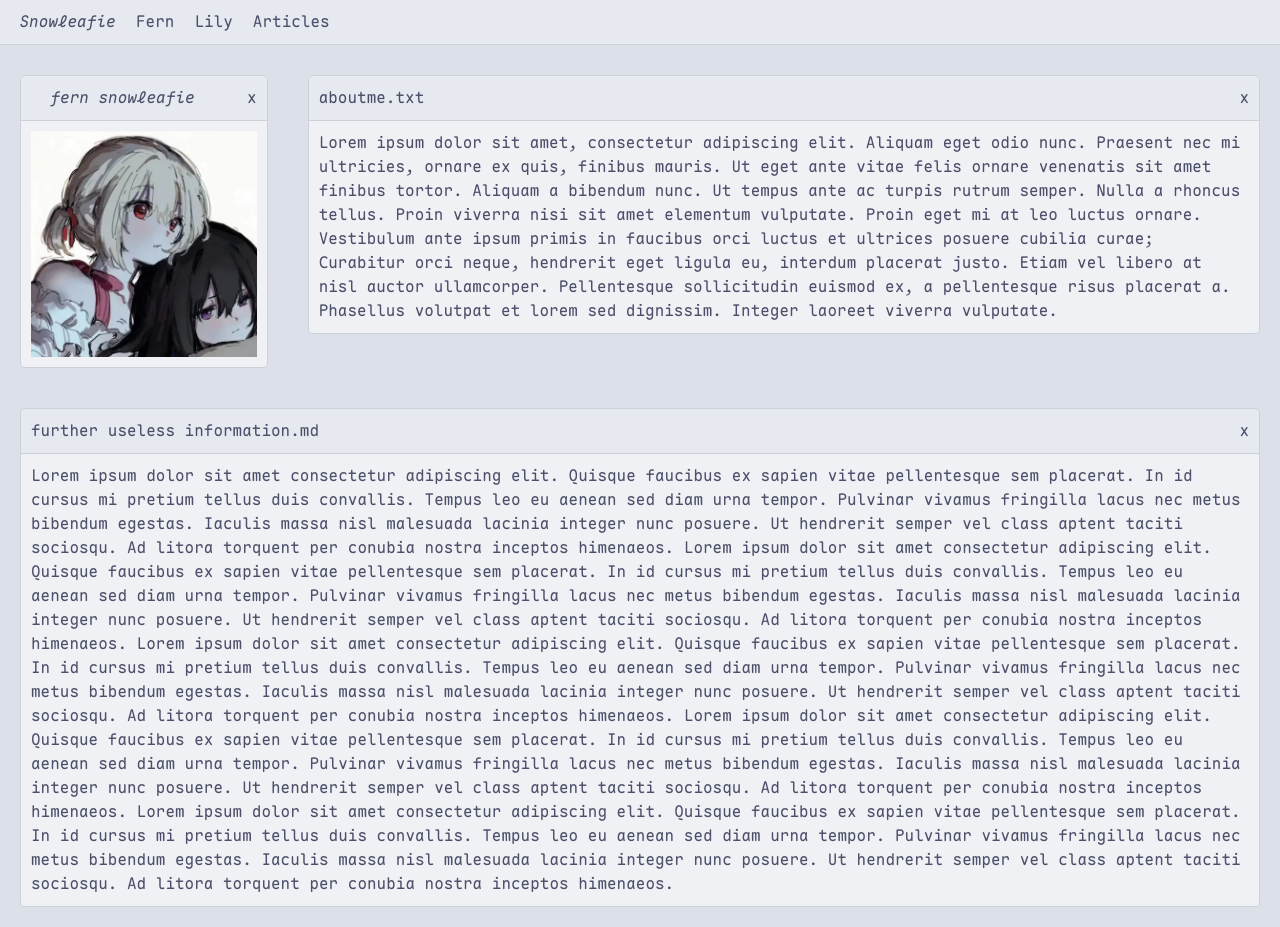
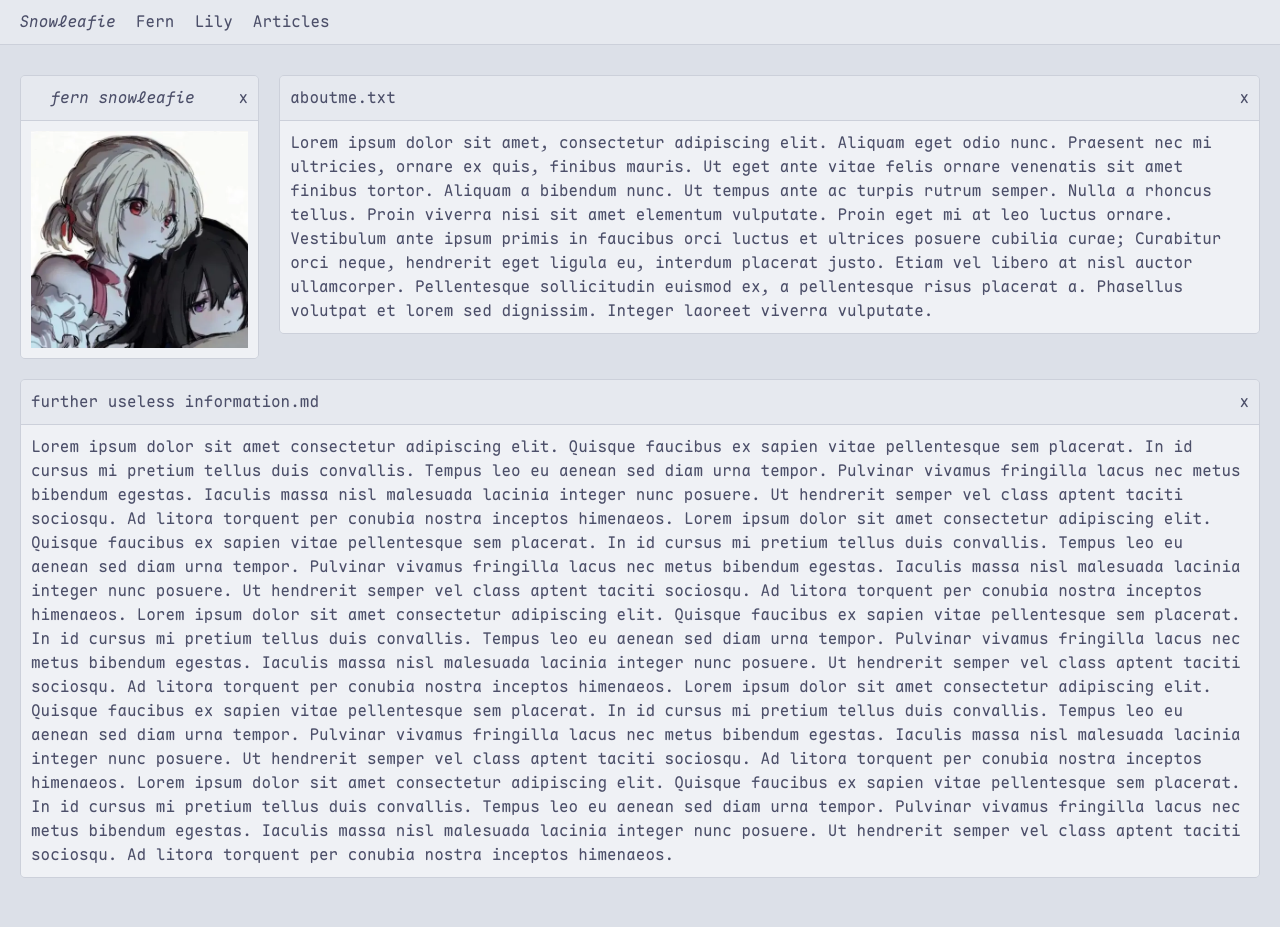
Before and after one commit to FernLeafie/fernleafie.github.io, a Next.js app: page /fern in a window 1280 px wide. After the commit the page ends 898 px from the top, so only its background shows below. Built offline with nearby package versions, Linux system fonts and the light colour scheme.

Commit message:
Nicer layouting :3

```diff
--- a/app/fern/page.js
+++ b/app/fern/page.js
@@ -39,7 +39,7 @@ function Home() {
               right: "x",
             }}
           >
-            Lorem ipsum dolor sit amet consectetur adipiscing elit. Quisque
+            <p>Lorem ipsum dolor sit amet consectetur adipiscing elit. Quisque
             faucibus ex sapien vitae pellentesque sem placerat. In id cursus mi
             pretium tellus duis convallis. Tempus leo eu aenean sed diam urna
             tempor. Pulvinar vivamus fringilla lacus nec metus bibendum egestas.
@@ -72,7 +72,7 @@ function Home() {
             vivamus fringilla lacus nec metus bibendum egestas. Iaculis massa
             nisl malesuada lacinia integer nunc posuere. Ut hendrerit semper vel
             class aptent taciti sociosqu. Ad litora torquent per conubia nostra
-            inceptos himenaeos.
+            inceptos himenaeos.</p>
           </Container>
         </div>
       </div>
--- a/app/styles/styles.css
+++ b/app/styles/styles.css
@@ -60,8 +60,11 @@ body {
 }
 
 .row {
+  margin: 20px;
   display: flex;
   flex-direction: row;
+  column-gap: 20px;
+  row-gap: 20px;
 }
 
 .container {
@@ -73,6 +76,10 @@ body {
   height: fit-content;
 }
 
+.row > .container {
+  margin: 0px;
+}
+
 .container-header {
   background-color: var(--background1);
   padding: 10px;
@@ -80,7 +87,7 @@ body {
   display: flex;
   justify-content: space-between;
 }
-.container-content {
+.container-content > * {
   background-color: var(--background2);
   padding: 10px;
 }
```
